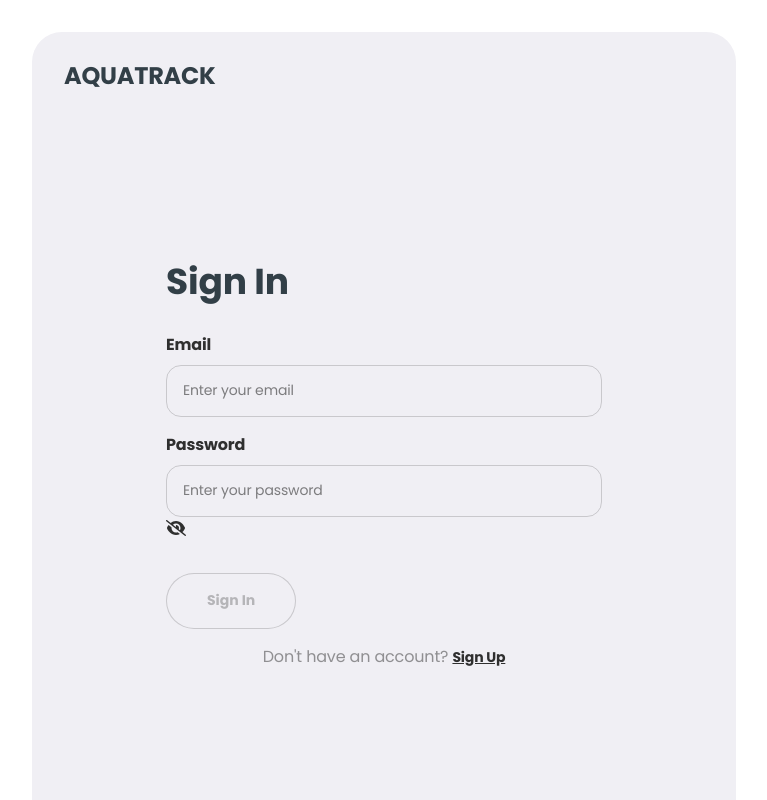
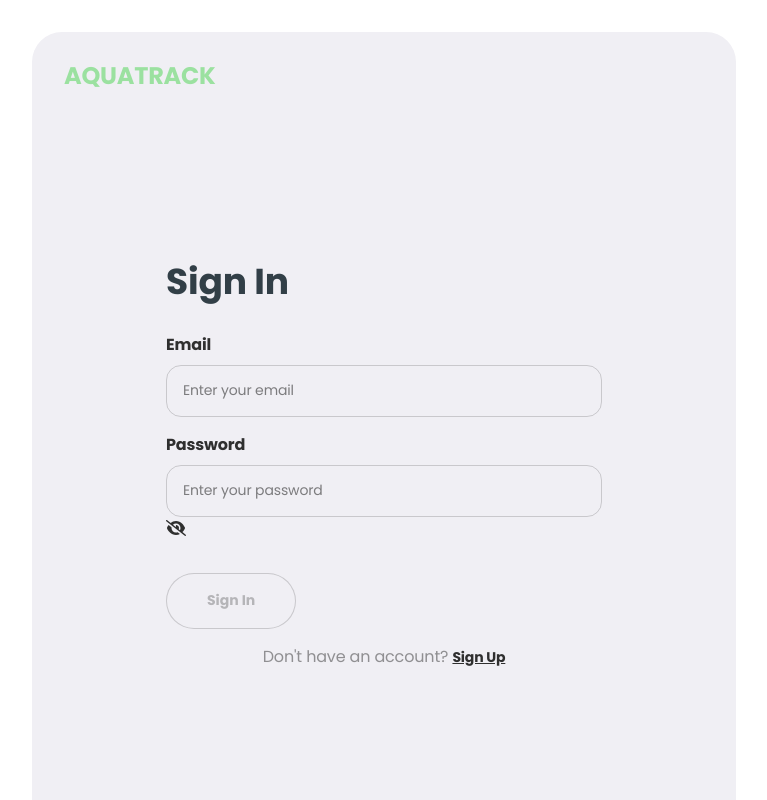
Before and after one commit to IIIMaroIII/AquaBalance-frontend, a React (Vite) app: page /signin in a window 1280 px wide. In both pictures the pointer is over the link "AQUATRACK". Shown: the top 800 px of the page, without its empty margins (256-1023 px from the left). Built offline with nearby package versions, Linux system fonts and the light colour scheme.

Commit message:
logo upd

```diff
--- a/src/components/REUSABLE/Logo/logo.module.css
+++ b/src/components/REUSABLE/Logo/logo.module.css
@@ -14,3 +14,7 @@
     line-height: 100%;
   }
 }
+
+.homePageLogo:hover {
+  color: #9BE1A0;
+}
--- a/src/components/Users/SignInForm/SignInForm.jsx
+++ b/src/components/Users/SignInForm/SignInForm.jsx
@@ -21,7 +21,6 @@ const SignInForm = () => {
   const {
     register,
     handleSubmit,
-    reset,
     formState: { errors, isDirty, isValid },
   } = useForm({
     mode: 'onChange',
@@ -33,7 +32,6 @@ const SignInForm = () => {
       .unwrap()
       .then(res => {
         toast.success(res.message);
-        reset();
         navigate('/tracker');
       })
   };
```
